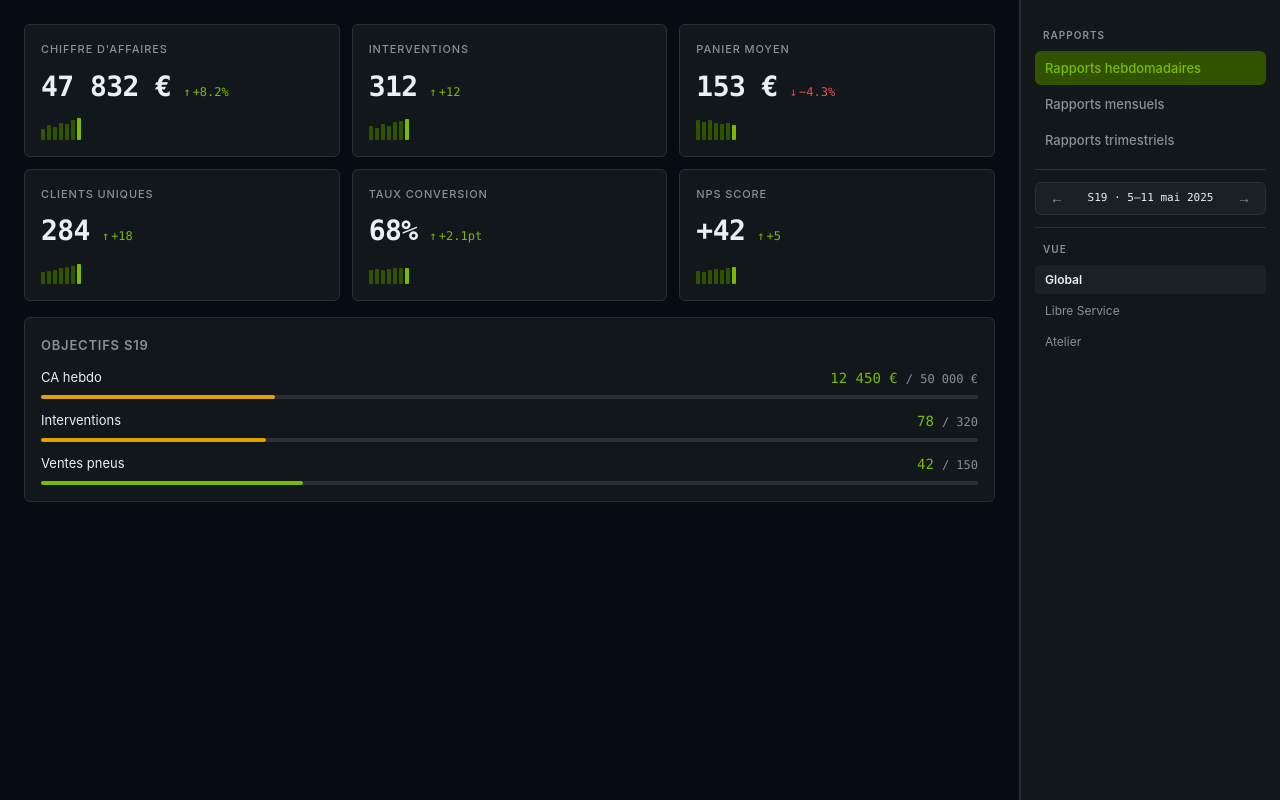
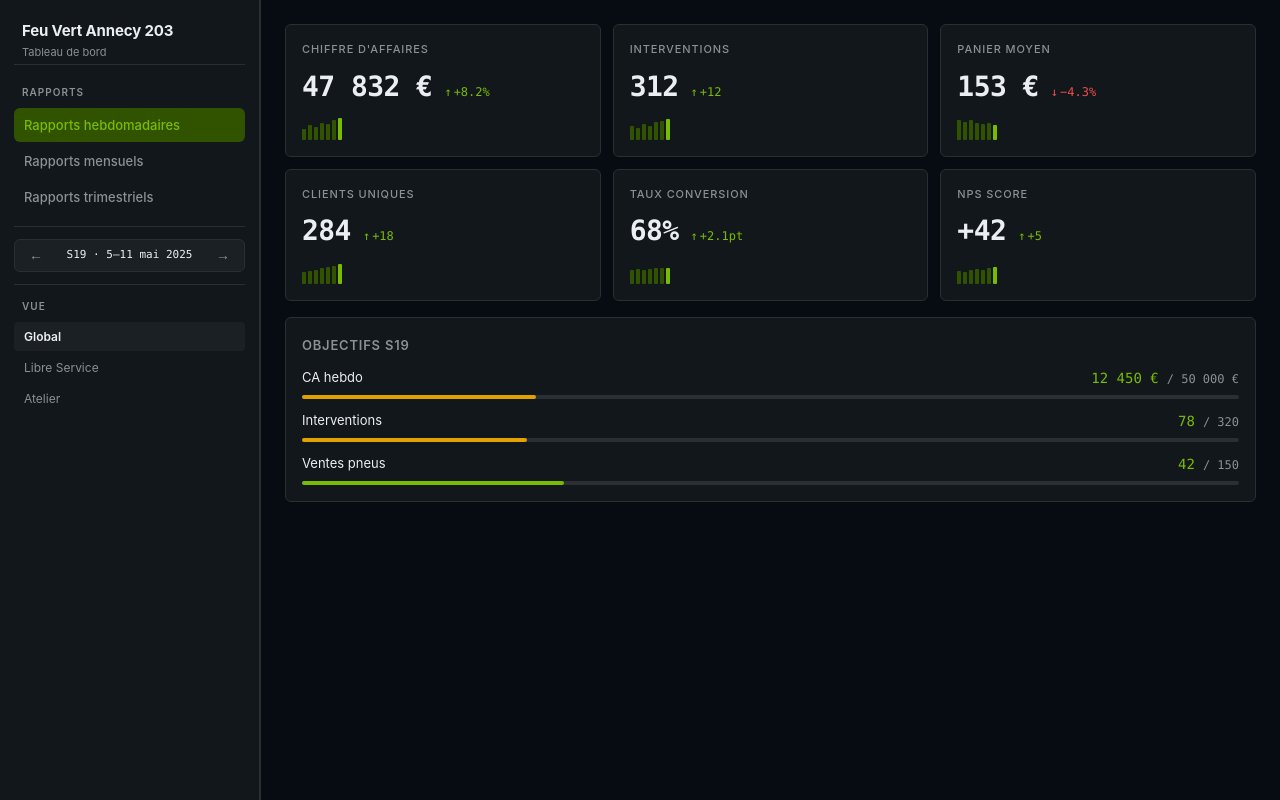
Before and after one commit to dev-project-us/Work-Feu_Vert, a plain HTML site: page index.html in a window 1280 px wide. Drawn offline with Linux system fonts and the light colour scheme.

Commit message:
feat: move nav panel to left, add Feu Vert Annecy 203 title
Co-Authored-By: Claude Sonnet 4.6 <noreply@anthropic.com>

```diff
--- a/index.html
+++ b/index.html
@@ -3,7 +3,7 @@
 <head>
   <meta charset="UTF-8">
   <meta name="viewport" content="width=device-width, initial-scale=1.0">
-  <title>Feu Vert Seynod — Rapports</title>
+  <title>Feu Vert Annecy 203 — Rapports</title>
   <style>
     :root {
       --bg: oklch(15% 0.015 240);
@@ -34,7 +34,7 @@
 
     .app {
       display: grid;
-      grid-template-columns: 1fr 260px;
+      grid-template-columns: 260px 1fr;
       max-width: 1600px;
       margin: 0 auto;
       min-height: 100vh;
@@ -43,7 +43,7 @@
     /* ── Content area ── */
     .content {
       padding: 24px;
-      border-right: 1px solid var(--border);
+      border-left: 1px solid var(--border);
       overflow-y: auto;
     }
 
@@ -202,10 +202,10 @@
       border-radius: 6px;
     }
 
-    /* ── Right nav panel ── */
+    /* ── Left nav panel ── */
     .nav-panel {
       background: var(--surface);
-      border-left: 1px solid var(--border);
+      border-right: 1px solid var(--border);
       padding: 20px 14px;
       display: flex;
       flex-direction: column;
@@ -317,6 +317,26 @@
       font-weight: 600;
     }
 
+    /* ── Nav title ── */
+    .nav-title {
+      font-size: 15px;
+      font-weight: 700;
+      letter-spacing: -0.01em;
+      color: var(--fg);
+      padding: 0 8px 4px;
+      border-bottom: 1px solid var(--border);
+      margin-bottom: 6px;
+    }
+
+    .nav-title span {
+      display: block;
+      font-size: 11px;
+      font-weight: 400;
+      color: var(--muted);
+      letter-spacing: 0;
+      margin-top: 1px;
+    }
+
     /* ── Controls sections ── */
     .controls { display: flex; flex-direction: column; gap: 6px; }
     .controls.hidden { display: none; }
@@ -325,7 +345,61 @@
 <body>
   <div class="app">
 
-    <!-- ── Left content area ── -->
+    <!-- ── Left navigation panel ── -->
+    <nav class="nav-panel">
+
+      <div class="nav-title">
+        Feu Vert Annecy 203
+        <span>Tableau de bord</span>
+      </div>
+
+      <span class="nav-label">Rapports</span>
+
+      <div class="main-tabs">
+        <button class="main-tab active" data-view="hebdo">Rapports hebdomadaires</button>
+        <button class="main-tab" data-view="mensuel">Rapports mensuels</button>
+        <button class="main-tab" data-view="trimestriel">Rapports trimestriels</button>
+      </div>
+
+      <div class="nav-divider"></div>
+
+      <!-- Hebdo controls -->
+      <div id="controls-hebdo" class="controls">
+        <div class="period-selector">
+          <button class="period-btn">←</button>
+          <span class="period-label">S19 · 5–11 mai 2025</span>
+          <button class="period-btn">→</button>
+        </div>
+        <div class="nav-divider"></div>
+        <span class="nav-label" style="margin-top:0">Vue</span>
+        <div class="sub-tabs">
+          <button class="sub-tab active" data-subview="global">Global</button>
+          <button class="sub-tab" data-subview="ls">Libre Service</button>
+          <button class="sub-tab" data-subview="atelier">Atelier</button>
+        </div>
+      </div>
+
+      <!-- Mensuel controls -->
+      <div id="controls-mensuel" class="controls hidden">
+        <div class="period-selector">
+          <button class="period-btn">←</button>
+          <span class="period-label">Avril 2025</span>
+          <button class="period-btn">→</button>
+        </div>
+      </div>
+
+      <!-- Trimestriel controls -->
+      <div id="controls-trimestriel" class="controls hidden">
+        <div class="period-selector">
+          <button class="period-btn">←</button>
+          <span class="period-label">T1 · 2025</span>
+          <button class="period-btn">→</button>
+        </div>
+      </div>
+
+    </nav>
+
+    <!-- ── Right content area ── -->
     <main class="content">
 
       <!-- Hebdo > Global -->
@@ -503,54 +577,6 @@
 
     </main>
 
-    <!-- ── Right navigation panel ── -->
-    <nav class="nav-panel">
-
-      <span class="nav-label">Rapports</span>
-
-      <div class="main-tabs">
-        <button class="main-tab active" data-view="hebdo">Rapports hebdomadaires</button>
-        <button class="main-tab" data-view="mensuel">Rapports mensuels</button>
-        <button class="main-tab" data-view="trimestriel">Rapports trimestriels</button>
-      </div>
-
-      <div class="nav-divider"></div>
-
-      <!-- Hebdo controls -->
-      <div id="controls-hebdo" class="controls">
-        <div class="period-selector">
-          <button class="period-btn">←</button>
-          <span class="period-label">S19 · 5–11 mai 2025</span>
-          <button class="period-btn">→</button>
-        </div>
-        <div class="nav-divider"></div>
-        <span class="nav-label" style="margin-top:0">Vue</span>
-        <div class="sub-tabs">
-          <button class="sub-tab active" data-subview="global">Global</button>
-          <button class="sub-tab" data-subview="ls">Libre Service</button>
-          <button class="sub-tab" data-subview="atelier">Atelier</button>
-        </div>
-      </div>
-
-      <!-- Mensuel controls -->
-      <div id="controls-mensuel" class="controls hidden">
-        <div class="period-selector">
-          <button class="period-btn">←</button>
-          <span class="period-label">Avril 2025</span>
-          <button class="period-btn">→</button>
-        </div>
-      </div>
-
-      <!-- Trimestriel controls -->
-      <div id="controls-trimestriel" class="controls hidden">
-        <div class="period-selector">
-          <button class="period-btn">←</button>
-          <span class="period-label">T1 · 2025</span>
-          <button class="period-btn">→</button>
-        </div>
-      </div>
-
-    </nav>
   </div>
 
   <script>
```
